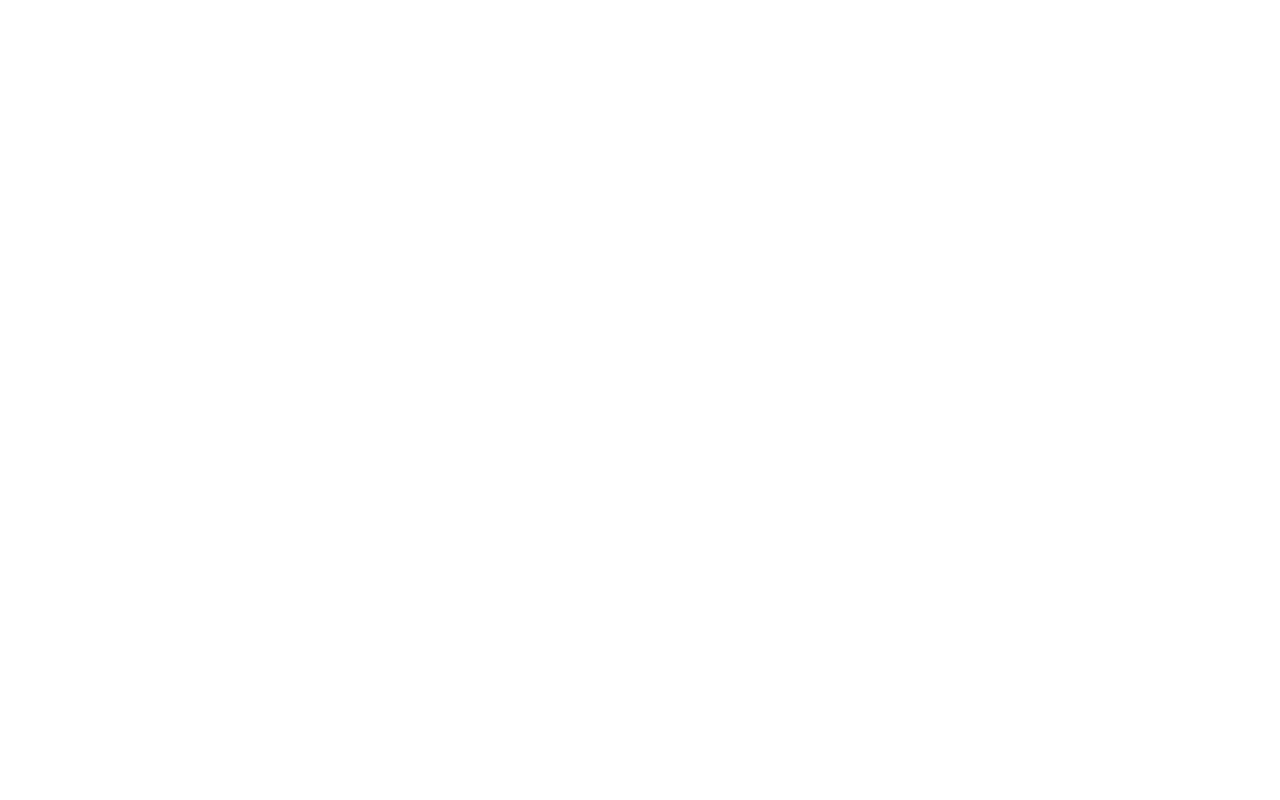
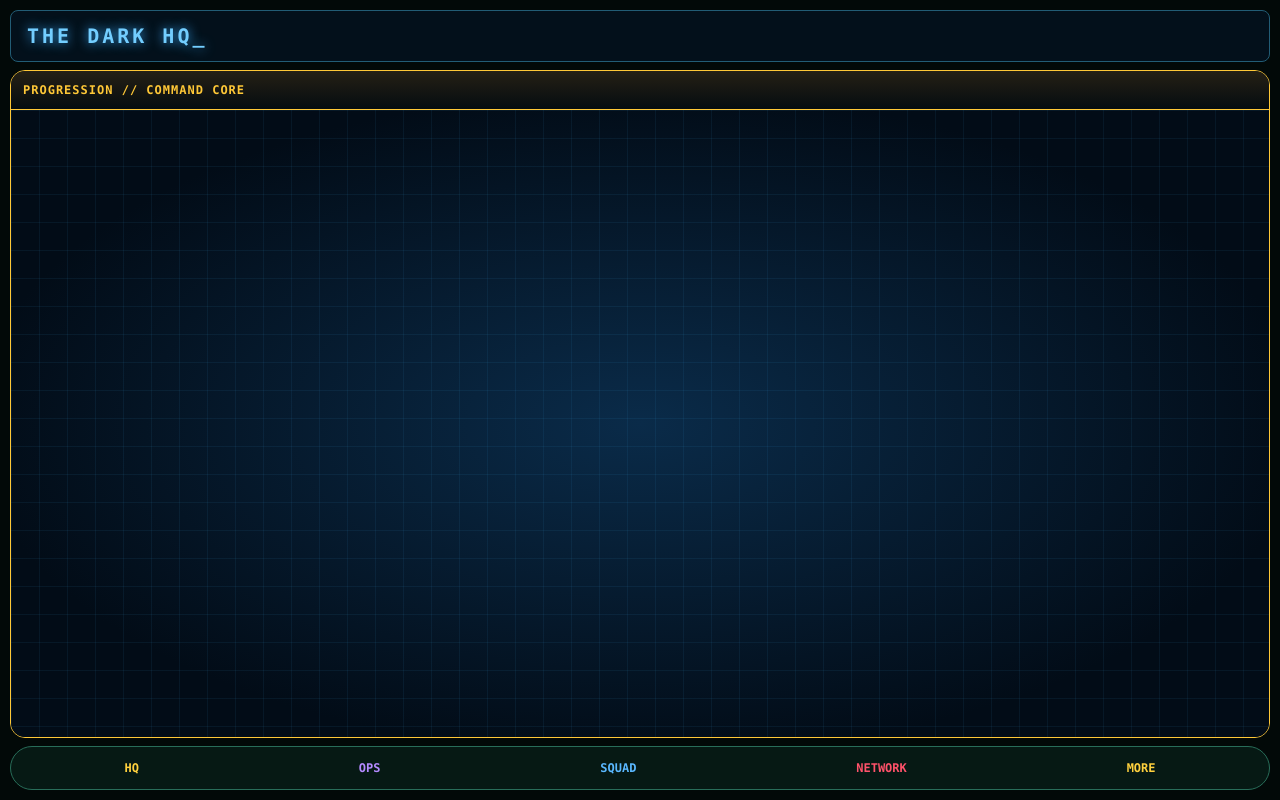
Before and after one commit to 85nv52n9tz-droid/Matrix-, a plain HTML site: page development/pages/core/progression.html in a window 1280 px wide. Drawn offline with Linux system fonts and the light colour scheme.

Commit message:
Apply shared blank visual shell to progression

```diff
--- a/development/pages/core/progression.html
+++ b/development/pages/core/progression.html
@@ -1 +1 @@
-<!-- Development page placeholder: progression. Live content not transferred. -->
+<!doctype html><html lang="en"><head><meta charset="utf-8"><meta name="viewport" content="width=device-width,initial-scale=1,viewport-fit=cover"><title>PROGRESSION | Development</title><link rel="stylesheet" href="../shared-template.css"></head><body><div class="shell"><header class="brand">THE DARK HQ_</header><main class="page" style="--accent:#ffc837"><div class="banner">PROGRESSION // COMMAND CORE</div><div class="field"></div></main><nav class="dock"><a href="../../../../test/">HQ</a><a href="../../../../test/">OPS</a><a href="../../../../test/">SQUAD</a><a href="../../../../test/">NETWORK</a><a href="../../../../test/">MORE</a></nav></div></body></html>
```
